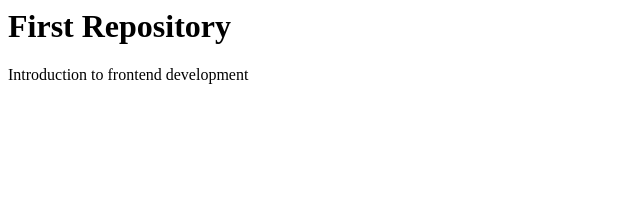
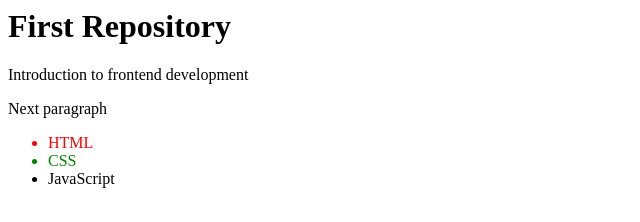
Before and after one commit to Ana-Maria2101/test-frontend-development, a plain HTML site: page index.html in a window 1280 px wide. Shown: the whole page, without its empty margins (0-640 px from the left). Drawn offline with Linux system fonts and the light colour scheme.

Commit message:
new paragraph added

```diff
--- a/index.html
+++ b/index.html
@@ -1,2 +1,8 @@
 <h1>First Repository</h1>
 <p>Introduction to frontend development</p>
+<p>Next paragraph</p>
+<ul>
+	<li style="color:red">HTML</li>
+	<li style="color:green">CSS</li>
+	<li style="color:"blue">JavaScript</li>
+</ul>
```
